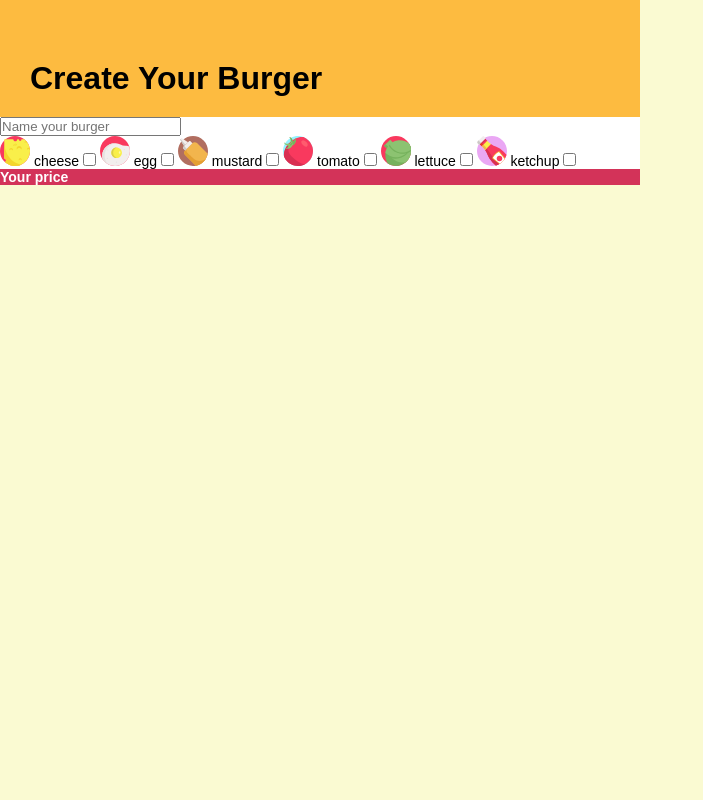
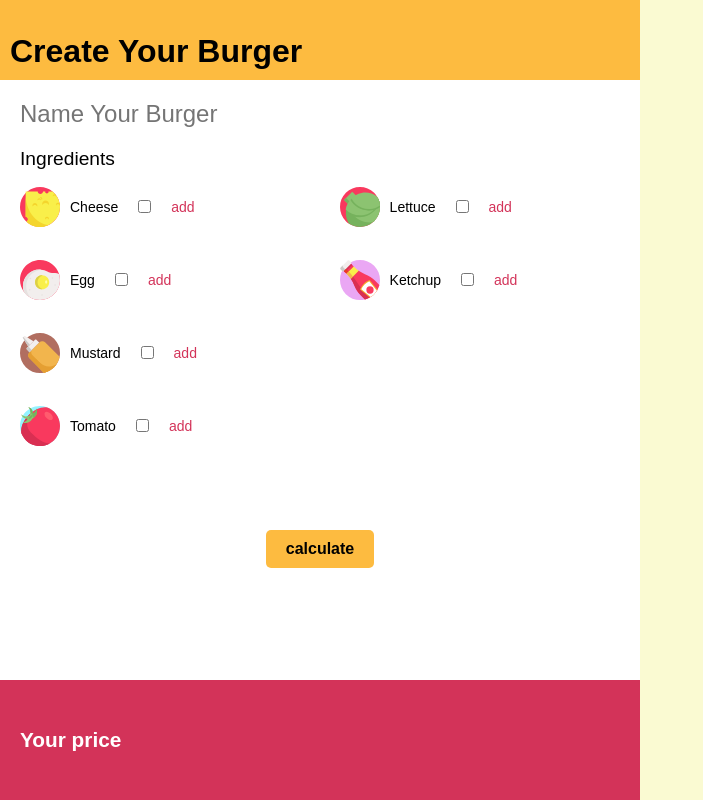
Before and after one commit to RiccardoB97/js-burger, a plain HTML site: page index.html in a window 1280 px wide. Shown: the whole page, without its empty margins (0-703 px from the left). Drawn offline with Linux system fonts and the light colour scheme.

Commit message:
Add most of the style to the page

```diff
--- a/assets/css/style.css
+++ b/assets/css/style.css
@@ -10,10 +10,6 @@ body{
     font-size: 14px;
 }
 
-.wrapper{
-display: flex;
-flex-direction: column;
-}
 
 /*********
 HEADER
@@ -21,11 +17,14 @@ HEADER
 #site_header{
     background-color: #FDBB40;
     width: 50%;
+    height: 10vh;
+    display: flex;
+    align-items: flex-end;
+    padding: 10px;
 }
 
 
 h1{
-    padding: 60px 0 20px 30px;
     font-weight: bold   ;
     font-size:2rem;
 }
@@ -37,11 +36,61 @@ MAIN
 #site_main{
     background-color: white;
     width:50%;
+    height: 75vh;
+    display: flex;
+    flex-direction: column;
 }
 
 #site_main img{
-    height:30px;
+    height:40px;
+    margin-right: 10px;
 }
+
+#site_main input{
+    font-size: 1.5rem;
+    margin: 20px;
+    border: none;
+}
+
+h3{
+    margin-left: 20px;
+    font-weight: 200;
+    font-size:1.2rem;
+}
+
+.ingredients{
+    display: flex;
+    flex-wrap: wrap;
+    flex-direction: column;
+    height: 60%;
+}
+
+.ingredients span{
+    color: #D33359;
+}
+
+.ingredients .form-group{
+    display: flex;
+    align-items: center;
+    padding: 10px 20px;
+}
+
+.calc{
+    display: flex;
+    justify-content: center;
+}
+
+.calc button{
+    padding:10px 20px;
+    border-radius: 5px;
+    border: none;
+    background-color:#FDBB40;
+    font-size: 1rem;
+    font-weight: 900;
+}
+
+
+
 
 /*********
 FOOTER
@@ -51,4 +100,10 @@ FOOTER
     background-color: #D33359;
     width: 50%;
     color: white;
+    height: 15vh;
+    display: flex;
+    align-items: center;
+    padding: 20px;
+    font-size: 1.3rem;
+    justify-content: space-between;
 }
--- a/assets/js/main.js
+++ b/assets/js/main.js
@@ -12,15 +12,16 @@ var ingredients = [
     ['ketchup', '0.5']
 ]
 
-
+// Inserts a form group inside the HTML
 function renderIngredients(list, el) {
     var counter = 0;
     while (counter < list.length) {
         el.insertAdjacentHTML('beforeend', `
+        <div class="form-group">
         <img src="./assets/img/${list[counter][0]}.svg"
-        <div class="form-group">
-            <label for="${list[counter][0]}">${list[counter][0]}</label>
+            <label for="${list[counter][0]}">${list[counter][0].charAt(0).toUpperCase() + list[counter][0].slice(1)}</label>
             <input type="checkbox" name="${list[counter][0]}" id="${list[counter][0]} " data-price="${list[counter][1]} ">
+            <span>add</span>
         </div >
         `)
         counter++
--- a/index.html
+++ b/index.html
@@ -9,7 +9,6 @@
 </head>
 
 <body>
-    <div class="wrapper">
     <!-- Site header-->
     <header id="site_header">
         <h1>Create Your Burger</h1>
@@ -18,8 +17,12 @@
 
     <!-- Site main -->
     <main id="site_main">
-            <input type="text" placeholder="Name your burger">
+        <input type="text" placeholder="Name Your Burger">
+        <h3>Ingredients</h3>
         <section class="ingredients">
+        </section>
+        <section class="calc">
+            <button>calculate</button>
         </section>
     </main>
     <!-- /Site main -->
@@ -27,9 +30,9 @@
     <!-- Site footer -->
     <footer id="site_footer">
         <h4>Your price</h4>
+        <h4 class="price"></h4>
     </footer>
     <!-- /Site footer -->
-    </div>
 
 
 
```
Lines whose indentation alone changed are shown as unchanged.
